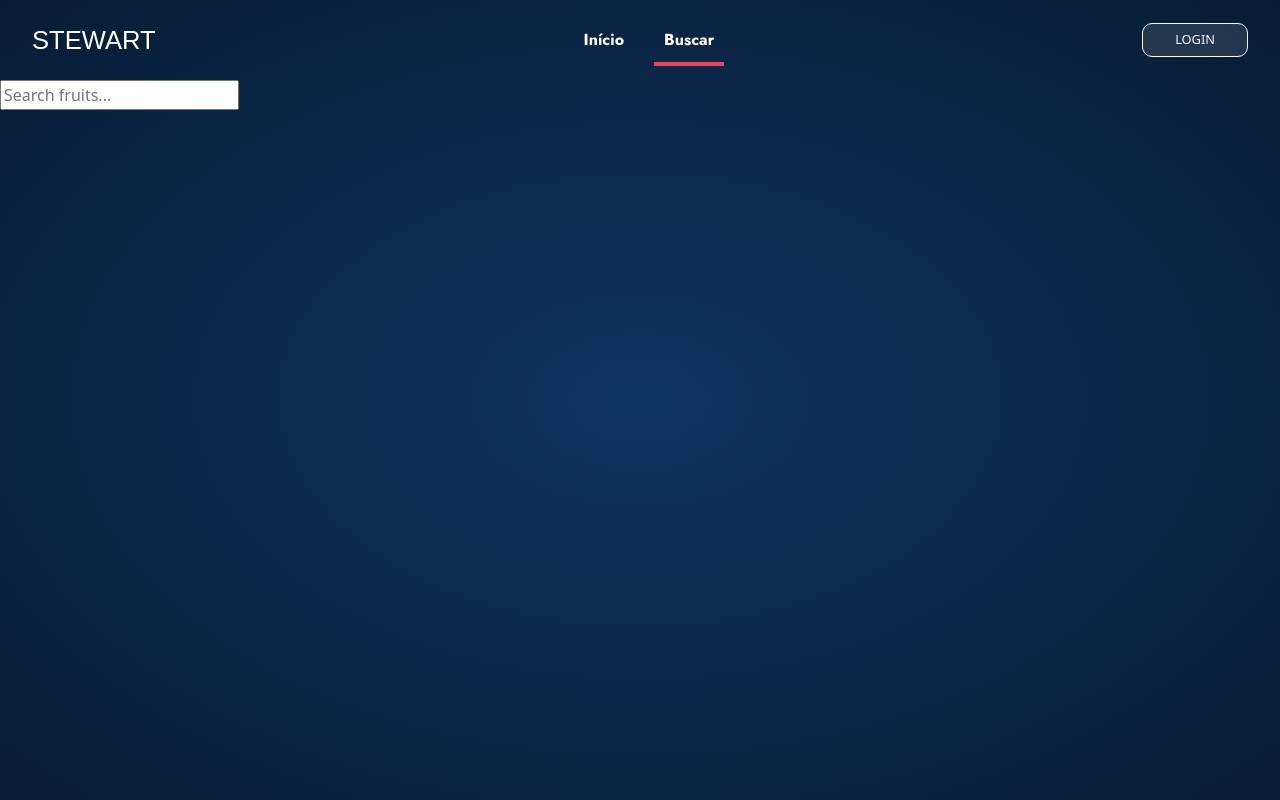
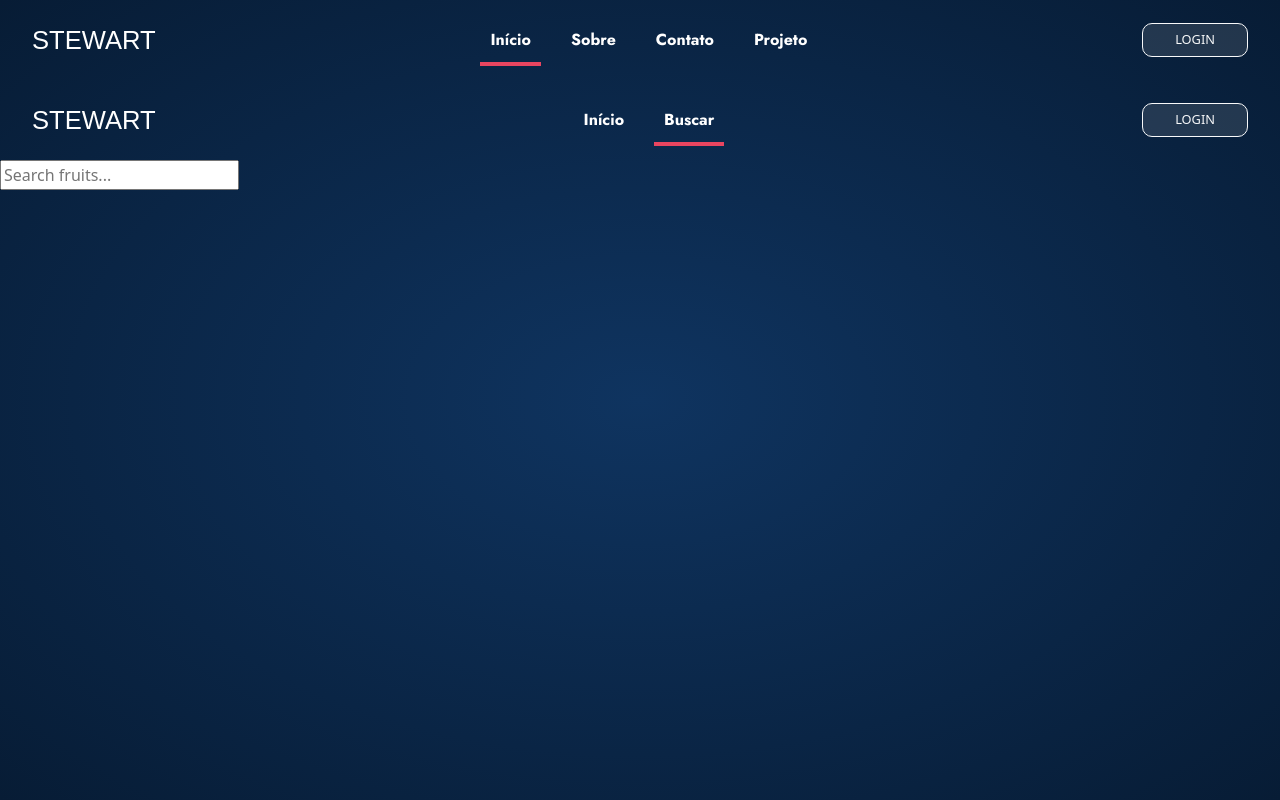
Before and after one commit to RP2-startups/stewart-frontend, a JavaScript app: page /search in a window 1280 px wide. Built offline with nearby package versions, Linux system fonts and the light colour scheme; a web font is replaced by a local one.

Commit message:
navbar no App.vue, + mudança de página, + projeto

```diff
--- a/src/App.vue
+++ b/src/App.vue
@@ -1,10 +1,13 @@
 <script setup lang="ts">
 import { RouterView } from "vue-router";
+import NavBar from "@/components/NavBar.vue";
 // import NavBar from "./components/NavBar.vue";
 // import FooterItem from "./components/FooterItem.vue";
 // import ProjectRegister from "./pages/ProjectRegister.vue";
 </script>
 
 <template>
+    <NavBar :currentPage.number="1"
+    />
   <RouterView />
 </template>
--- a/src/components/NavBar.vue
+++ b/src/components/NavBar.vue
@@ -1,3 +1,7 @@
+<script setup lang="ts">
+    import { RouterLink } from 'vue-router'
+</script>
+
 <template>
   <section id="stewart-main-navbar">
     <div class="d-flex align-items-center p-2 justify-content-between">
@@ -12,9 +16,9 @@
           @click="sliderClicked(item.id)"
           :ref="'menu-item_' + item.id"
         >
-          <a class="menu-link d-inline-flex">
+          <RouterLink class="menu-link d-inline-flex" :to="item.comp">
             {{ item.name }}
-          </a>
+          </RouterLink>
         </li>
       </ul>
       <router-link :to="{name: 'Login', params: {page : currentPage}}" >
@@ -118,14 +122,22 @@ export default defineComponent({
         {
           name: "Início",
           icon: "jore",
+          comp: "home",
         },
         {
           name: "Sobre",
           icon: "jore",
+          comp: "home",
         },
         {
           name: "Contato",
           icon: "jore",
+          comp: "home",
+        },
+        {
+          name: "Projeto",
+          icon: "jore",
+          comp: "project",
         },
       ],
     },
@@ -156,7 +168,7 @@ export default defineComponent({
       sliderPosition: 0,
       selectedElementWidth: 0,
       selectedIndex: 0,
-      items: [{ id: 0, icon: "", name: "" }],
+      items: [{ id: 0, icon: "", name: "" , comp: ""}],
     };
   },
 
@@ -193,7 +205,7 @@ export default defineComponent({
       this.items.pop();
       var count: number = this.items.length;
       for (const element of this.list) {
-        var item = { id: ++count, icon: element.icon, name: element.name };
+        var item = { id: ++count, icon: element.icon, name: element.name , comp: element.comp};
         this.items.push(item);
       }
     },
--- a/src/pages/HomePage.vue
+++ b/src/pages/HomePage.vue
@@ -1,13 +1,11 @@
 <script setup lang="ts">
 import { RouterView } from "vue-router";
-import NavBar from "@/components/NavBar.vue";
 import FooterItem from "@/components/FooterItem.vue";
 import ImageCard from "../components/ImageCard.vue";
 </script>
 
 <template>
-  <NavBar :currentPage.number="1"
-  />
+
   <ImageCard title="Evite problemas ao criar sua Startup"
   source="https://hub.pme-digital.pt/wp-content/uploads/2019/04/Flat-color-Modern-Isometric-Illustration-design-Startup.png"
 />
--- a/src/pages/LoginPage.vue
+++ b/src/pages/LoginPage.vue
@@ -1,5 +1,4 @@
 <script setup lang="ts">
-import { RouterView } from "vue-router";
 </script>
 
 <template>
--- /dev/null
+++ b/src/pages/Project.vue
@@ -0,0 +1,5 @@
+<script setup lang="ts">
+</script>
+
+<template>
+</template>
--- a/src/pages/RegisterPage.vue
+++ b/src/pages/RegisterPage.vue
@@ -1,5 +1,4 @@
 <script setup lang="ts">
-import { RouterView } from "vue-router";
 </script>
 
 <template>
--- a/src/pages/SearchPage.vue
+++ b/src/pages/SearchPage.vue
@@ -1,10 +1,9 @@
 <script setup lang="ts">
   import NavBar from "../components/NavBar.vue";
   import SearchBar from "../components/SearchBar.vue";
-  import { RouterView } from "vue-router";
 </script>
 
 <template>
-  <NavBar :list = "[{name: 'Início', icon: 'aa'}, {name: 'Buscar', icon: 'aa'},]" :currentPage="2"/>
+  <NavBar :list = "[{name: 'Início', icon: 'aa', comp:'home'}, {name: 'Buscar', icon: 'aa', comp:'search'},]" :currentPage="2"/>
   <SearchBar/>
 </template>
--- a/src/router/index.ts
+++ b/src/router/index.ts
@@ -3,6 +3,7 @@ import HomePage from "@/pages/HomePage.vue";
 import LoginPage from "@/pages/LoginPage.vue";
 import RegisterPage from "@/pages/RegisterPage.vue";
 import SearchPage from "@/pages/SearchPage.vue";
+import Project from "@/pages/Project.vue";
 
 import { createRouter, createWebHistory } from "vue-router";
 
@@ -21,6 +22,11 @@ const router = createRouter({
       component: HomePage,
     },
     {
+        path: "/home",
+        name: "Home page",
+        component: HomePage,
+    },
+    {
       path: "/login",
       name: "Login",
       component: LoginPage,
@@ -36,6 +42,11 @@ const router = createRouter({
       path: "/search",
       name: "Search Page",
       component: SearchPage,
+    },
+    {
+      path: "/project",
+      name: "Project Page",
+      component: Project,
     }
     // {
     //   path: "/about",
```
